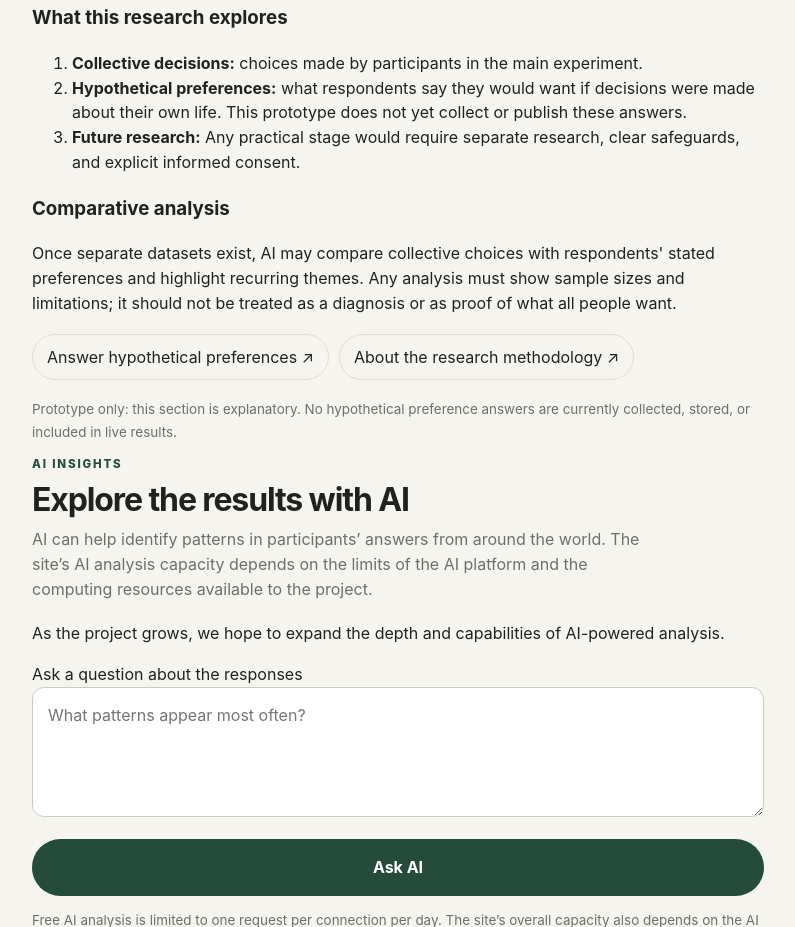
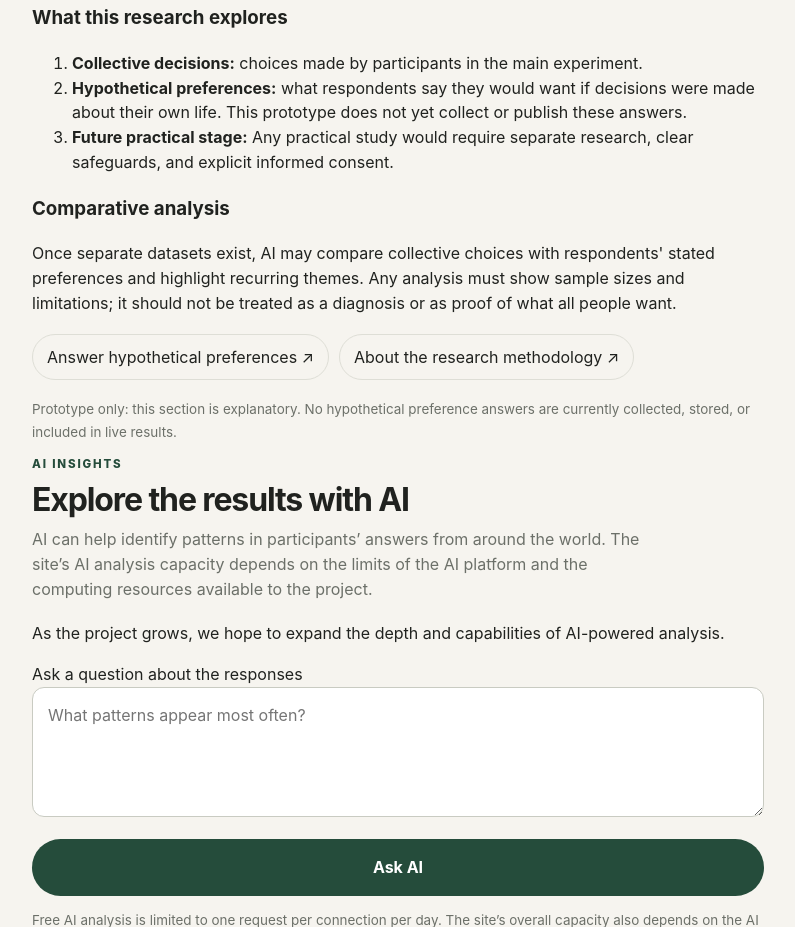
Before and after one commit to cejbulovje/The-human-experiment, a website: page public/results.html in a window 1280 px wide. Shown: the part 1160-2087 px from the top of the page, without its empty margins (242-1037 px from the left). Drawn offline with Linux system fonts and the light colour scheme; no server answers.

Commit message:
Connect future-research labels to translations

```diff
--- a/public/results.html
+++ b/public/results.html
@@ -61,7 +61,7 @@
         <ol>
           <li><strong data-voice="collective">Collective decisions:</strong> <span data-voice="collectiveText">choices made by participants in the main experiment.</span></li>
           <li><strong data-voice="preferences">Hypothetical preferences:</strong> <span data-voice="preferencesText">what respondents say they would want if decisions were made about their own life. This prototype does not yet collect or publish these answers.</span></li>
-          <li><strong data-voice="futureStage">Future research:</strong> <span data-voice="futureStageText">Any practical stage would require separate research, clear safeguards, and explicit informed consent.</span></li>
+          <li><strong data-voice="volunteers">Future research:</strong> <span data-voice="volunteersText">Any practical stage would require separate research, clear safeguards, and explicit informed consent.</span></li>
         </ol>
         <h3 data-voice="analysis">Comparative analysis</h3>
         <p data-voice="analysisText">Once separate datasets exist, AI may compare collective choices with respondents' stated preferences and highlight recurring themes. Any analysis must show sample sizes and limitations; it should not be treated as a diagnosis or as proof of what all people want.</p>
```
